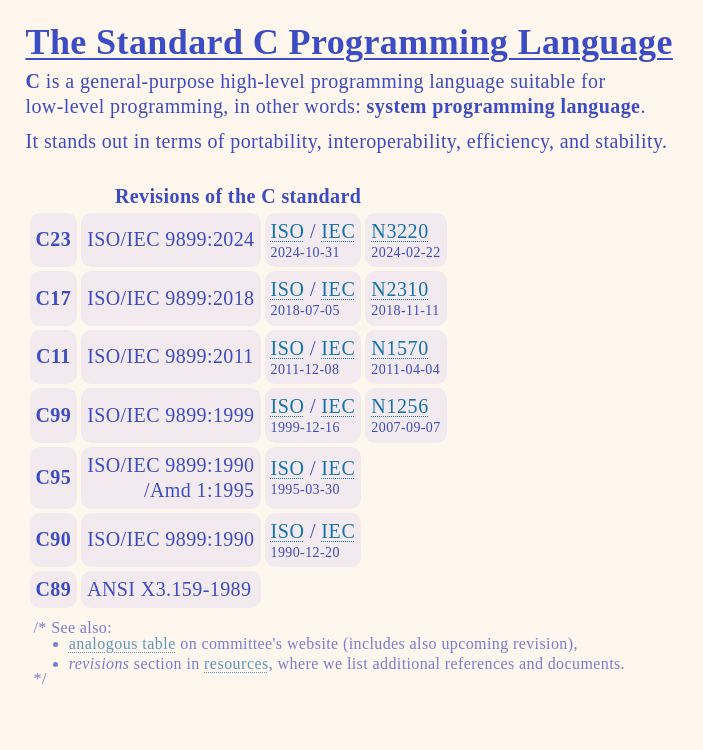
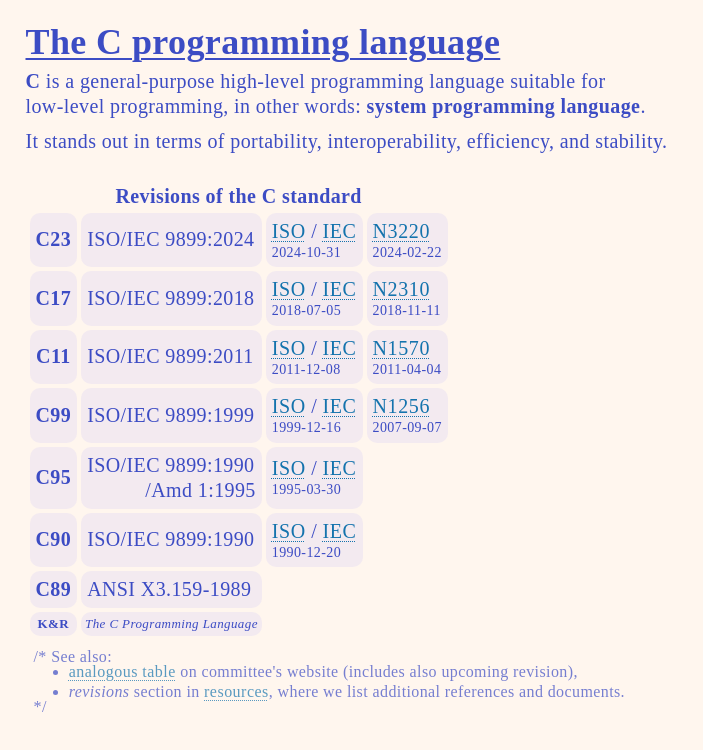
Before and after one commit to Jorenar/c-website-demo, a plain HTML site: page index.html in a window 1280 px wide. Shown: the full height of the page, 362-1065 px from the left. Drawn offline with Linux system fonts and the light colour scheme.

Commit message:
Slight fixes

```diff
--- a/index.html
+++ b/index.html
@@ -1,14 +1,14 @@
 <!--
   SPDX-License-Identifier: MIT
-  Copyright 2024 Jorenar
-  Copyright 2024 WG14
+  Copyright 2024-2025 Jorenar
+  Copyright 2024-2025 WG14
 -->
 <!DOCTYPE html>
 <html lang="en">
 <head>
   <meta charset="UTF-8">
 
-  <title>The Standard C Programming Language</title>
+  <title>C language</title>
   <meta name="description" content="The homepage of the C programming language">
   <meta name="keywords" content="c,programming,language,lingua,franca">
 
@@ -68,7 +68,7 @@
   </nav>
   <main>
     <article id="home">
-      <h1>The Standard C Programming Language</h1>
+      <h1>The C programming language</h1>
       <p>
       <strong>C</strong> is a general-purpose high-level programming language
       suitable for <span class="nobr">low-level</span> programming, in other
@@ -162,6 +162,10 @@
           <tr> <!-- C89 -->
             <td>C89</td>
             <td>ANSI X3.159-1989</td>
+          </tr>
+          <tr style="font-size: 0.65em"> <!-- K&R -->
+            <td>K&amp;R</td>
+            <td><i>The C Programming Language</i></td>
           </tr>
         </tbody>
       </table>
@@ -703,7 +707,7 @@ int main(int argc, char *argv[])
         <summary>Q&amp;A, FAQ</summary>
         <ul>
           <li><a href="https://www.iso-9899.info/wiki/C_gotchas">C gotchas - Wiki of #C on Libera</a></li>
-          <li><a href="">C Information Bulletin # 1</a> <x-cmt><s>N261</s>; <a href="https://drive.google.com/file/d/0B-3PfyBhOSOxOTdjYmM1N2ItMmE0ZC00OGE3LTllODUtZDNkMDMzYWU3NDlk">mirror</a></x-cmt></li>
+          <li><a href="https://archive.org/details/c-information-bulletin-1">C Information Bulletin # 1</a> <x-cmt><s>N261</s>; <a href="https://drive.google.com/file/d/0B-3PfyBhOSOxOTdjYmM1N2ItMmE0ZC00OGE3LTllODUtZDNkMDMzYWU3NDlk">mirror</a></x-cmt></li>
           <li><a href="https://c-faq.com/">comp.lang.c Frequently Asked Questions</a></li>
           <li><a href="https://faq.cprogramming.com/cgi-bin/smartfaq.cgi">FAQ - Cprogramming.com</a></li>
           <li><a href="https://isocpp.org/wiki/faq/mixing-c-and-cpp">How to mix C and C++, C++ FAQ</a></li>
--- a/style.css
+++ b/style.css
@@ -1,6 +1,6 @@
 /* SPDX-License-Identifier: MIT
- * Copyright 2024 Jorenar
- * Copyright 2024 WG14
+ * Copyright 2024-2025 Jorenar
+ * Copyright 2024-2025 WG14
  */
 
 :root {
```
